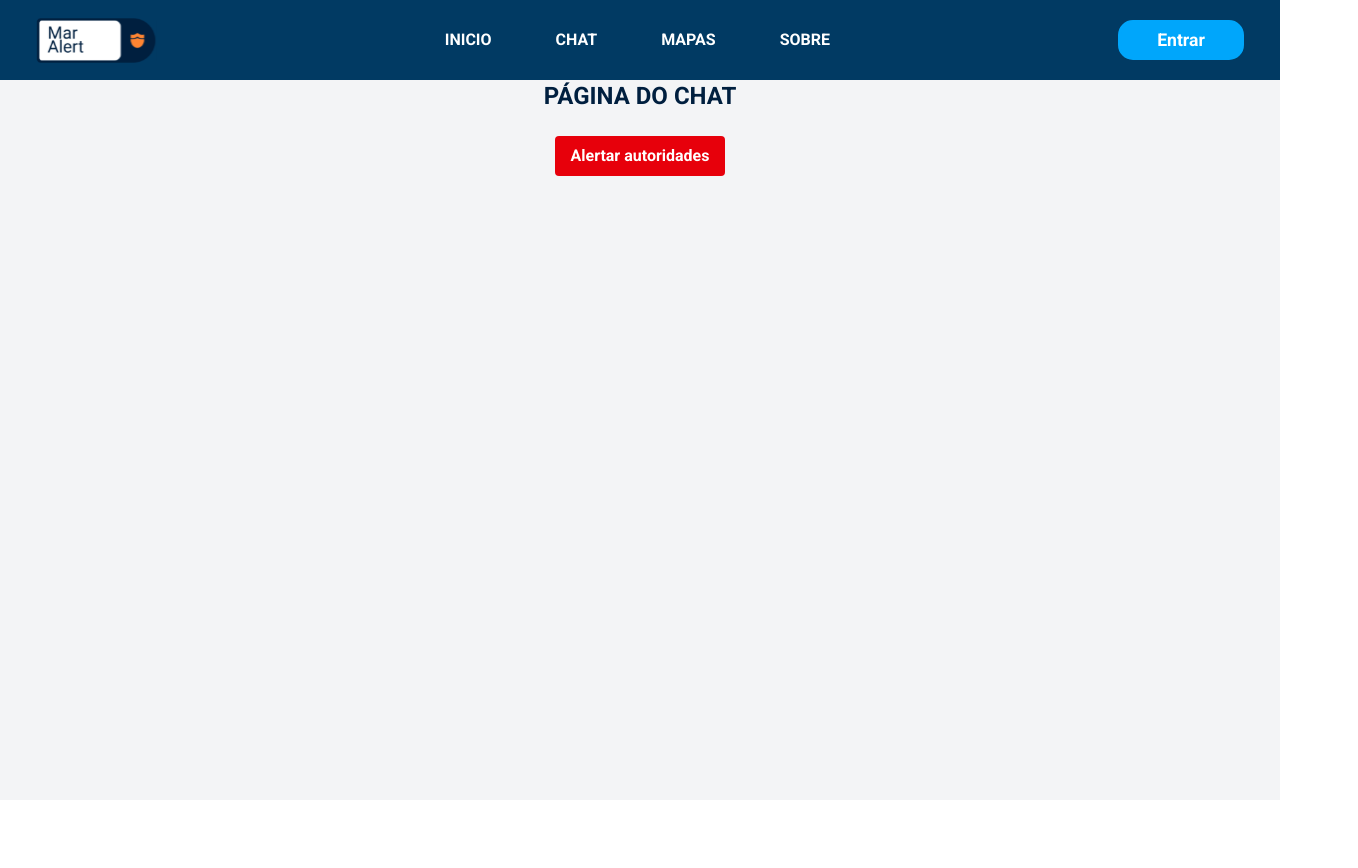
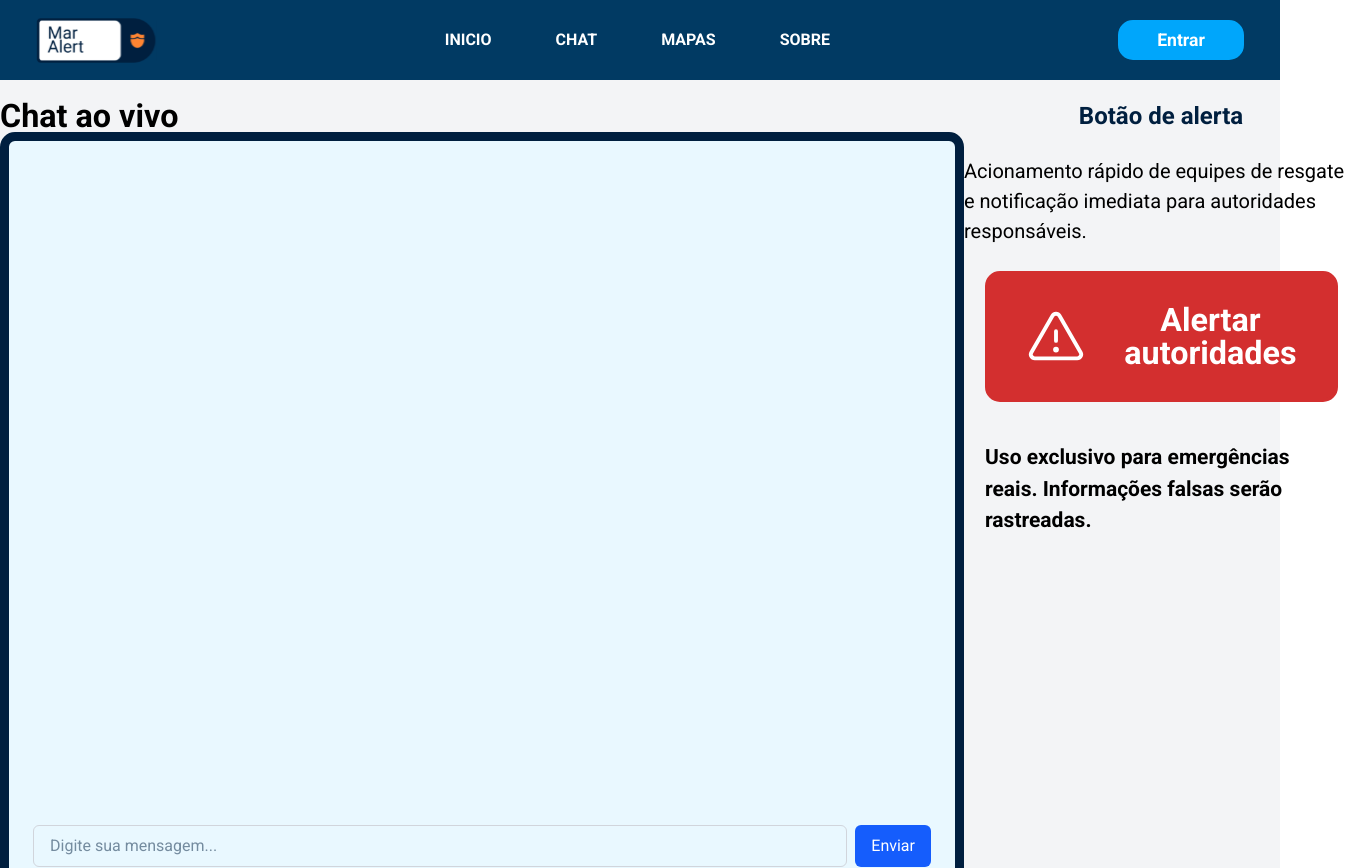
Before and after one commit to victorsimasdev/react-riseup, a React (Vite) app: page /chat-page in a window 1280 px wide. Shown: the top 868 px of the page, 1358 px wide, since content can reach past the window. Before the commit the page ends 800 px from the top, so only its background shows below. Built offline with nearby package versions, Linux system fonts and the light colour scheme.

Commit message:
feat: Adiciona o chat-box na pagina chat-page

```diff
--- /dev/null
+++ b/src/components/ChatBox.jsx
@@ -0,0 +1,51 @@
+import { useState } from 'react';
+import { ChatMessage } from './ChatMessage';
+
+export function ChatBox() {
+  const [messages, setMessages] = useState([]);
+  const [input, setInput] = useState('');
+
+  function handleSendMessage() {
+    if (!input.trim()) return;
+    setMessages([...messages, input]);
+    setInput('');
+  }
+
+  function handleDeleteMessage(messageToDelete) {
+    setMessages(messages.filter((msg) => msg !== messageToDelete));
+  }
+
+  function handleKeyDown(e) {
+    if (e.key === 'Enter') handleSendMessage();
+  }
+
+  return (
+    <div className="w-[60.25rem] h-[48rem] border-[9px] border-[#001F3F] bg-[#E9F8FF] rounded-[0.9375rem] flex flex-col p-6">
+      <div className="flex-1 overflow-y-auto pr-2">
+        {messages.map((msg, index) => (
+          <ChatMessage
+            key={index}
+            content={msg}
+            onDelete={handleDeleteMessage}
+          />
+        ))}
+      </div>
+      <div className="flex gap-2 mt-4">
+        <input
+          type="text"
+          className="flex-1 px-4 py-2 border border-gray-300 rounded-md focus:outline-none focus:ring-2 focus:ring-blue-400"
+          placeholder="Digite sua mensagem..."
+          value={input}
+          onChange={(e) => setInput(e.target.value)}
+          onKeyDown={handleKeyDown}
+        />
+        <button
+          onClick={handleSendMessage}
+          className="px-4 py-2 bg-blue-600 text-white rounded-md hover:bg-blue-700 transition"
+        >
+          Enviar
+        </button>
+      </div>
+    </div>
+  );
+}
--- /dev/null
+++ b/src/components/ChatMessage.jsx
@@ -0,0 +1,24 @@
+import { Trash } from "@phosphor-icons/react";
+export function ChatMessage({ content, onDelete }) {
+  function handleDelete() {
+    onDelete(content);
+  }
+
+  return (
+    <div className="flex justify-end mb-4">
+      <div className="bg-blue-500 text-white p-4 rounded-xl max-w-[75%] relative">
+        <div className="flex justify-between items-start gap-2">
+          <strong className="text-sm">Você</strong>
+          <button
+            onClick={handleDelete}
+            title="Deletar mensagem"
+            className="text-white hover:text-red-300 text-xs underline"
+          >
+            <Trash size={18}/>
+          </button>
+        </div>
+        <p className="mt-2 break-words">{content}</p>
+      </div>
+    </div>
+  );
+}
--- a/src/pages/ChatPage.jsx
+++ b/src/pages/ChatPage.jsx
@@ -1,5 +1,7 @@
-import { Header } from '../components/Header';
-import { useState } from 'react';
+import { Header } from "../components/Header";
+import { ChatBox } from "../components/ChatBox";
+import { useState } from "react";
+import { Warning } from "@phosphor-icons/react";
 
 function ChatPage() {
   const [showModal, setShowModal] = useState(false);
@@ -12,35 +14,57 @@ function ChatPage() {
   return (
     <div className="min-h-screen bg-gray-100">
       <Header />
-      <div className="pt-20 flex flex-col items-center">
-        <h1 className="text-2xl font-semibold mb-6">PÁGINA DO CHAT</h1>
+      <div className="flex justify-evenly pt-[100px]">
+        <div className="">
+          <h1 className="text-black font-roboto text-[2.02125rem] font-bold not-italic leading-none">
+            Chat ao vivo
+          </h1>
+          <ChatBox />
+        </div>
+        <div className="flex flex-col items-center">
+          <h1 className="text-2xl font-semibold mb-6">Botão de alerta</h1>
+          <p className="w-[24.625rem] h-[4.6875rem] text-black font-roboto text-[1.25rem] font-normal not-italic leading-normal mb-10">
+            Acionamento rápido de equipes de resgate e notificação imediata para
+            autoridades responsáveis.
+          </p>
           <button
-          className="bg-red-600 hover:bg-red-700 text-white font-bold py-2 px-4 rounded"
+            className="cursor-pointer w-[22.0625rem] h-[8.1875rem] rounded-[0.9375rem] bg-[#D32F2F] hover:bg-[#B72323] flex items-center justify-evenly border-[4px] border-[#D32F2F] hover:border-[#D32F2F] transition-colors duration-300 mb-10"
             onClick={() => setShowModal(true)}
           >
-          Alertar autoridades
+            <Warning size={62} color="#fff" />
+            <p className="text-white font-roboto text-[2.02125rem] font-bold not-italic leading-none">
+              Alertar
+              <br />
+              autoridades
+            </p>
           </button>
+          <p className="w-[22rem] text-black font-roboto text-[1.3125rem] font-bold not-italic leading-normal">
+            Uso exclusivo para emergências reais. Informações falsas serão
+            rastreadas.
+          </p>
 
           {showModal && (
             <div className="fixed inset-0 bg-opacity-50 flex items-center justify-center z-50">
               <div className="bg-blue-100 p-6 rounded-lg shadow-lg w-80 text-center">
-              <h2 className="text-lg font-semibold mb-4">Escolha a autoridade:</h2>
+                <h2 className="text-lg font-semibold mb-4">
+                  Escolha a autoridade:
+                </h2>
                 <div className="flex flex-col space-y-3">
                   <button
                     className="bg-blue-500 hover:bg-blue-600 text-white font-bold py-2 rounded"
-                  onClick={() => handleAuthorityClick('Polícia')}
+                    onClick={() => handleAuthorityClick("Polícia")}
                   >
                     Polícia
                   </button>
                   <button
                     className="bg-green-500 hover:bg-green-600 text-white font-bold py-2 rounded"
-                  onClick={() => handleAuthorityClick('Médico')}
+                    onClick={() => handleAuthorityClick("Médico")}
                   >
                     Médico
                   </button>
                   <button
                     className="bg-yellow-500 hover:bg-yellow-600 text-white font-bold py-2 rounded"
-                  onClick={() => handleAuthorityClick('Bombeiro')}
+                    onClick={() => handleAuthorityClick("Bombeiro")}
                   >
                     Bombeiro
                   </button>
@@ -56,6 +80,7 @@ function ChatPage() {
           )}
         </div>
       </div>
+    </div>
   );
 }
 
--- a/src/pages/TabuaDeMaresPage.jsx
+++ b/src/pages/TabuaDeMaresPage.jsx
@@ -3,12 +3,12 @@ import { Header } from '../components/Header';
 
 
 const dadosMares = [
-  { dia: 25, semana: "DOM", mares: [
-      { hora: "02:06", altura: 2.28 },
-      { hora: "08:21", altura: 0.20 },
-      { hora: "14:38", altura: 2.41 },
-      { hora: "20:53", altura: 0.24 }
-  ]},
+  //  { dia: 25, semana: "DOM", mares: [
+  //      { hora: "02:06", altura: 2.28 },
+  //      { hora: "08:21", altura: 0.20 },
+  //      { hora: "14:38", altura: 2.41 },
+  //      { hora: "20:53", altura: 0.24 }
+  //  ]},
   { dia: 26, semana: "SEG", mares: [
       { hora: "02:55", altura: 2.37 },
       { hora: "09:12", altura: 0.11 },
@@ -50,11 +50,11 @@ function TabuaDeMaresPage() {
   return (
     <div>
       <Header />
-      <h1 className="text-[var(--text)] ml-8 pt-[130px] font-roboto text-[3.5rem] font-bold leading-none drop-shadow-lg">
+      <h1 className="ml-50 text-[var(--text)] ml-8 pt-[130px] font-roboto text-[3.5rem] font-bold leading-none drop-shadow-lg">
         Tábua de Marés
       </h1>
 
-      <div className="flex overflow-x-auto gap-6 px-8 py-10">
+      <div className="flex overflow-x-auto gap-6 px-8 py-10 justify-center">
         {dadosMares.map((dia, index) => (
           <CardTabelaMare
             key={index}
```
Lines whose indentation alone changed are shown as unchanged.
